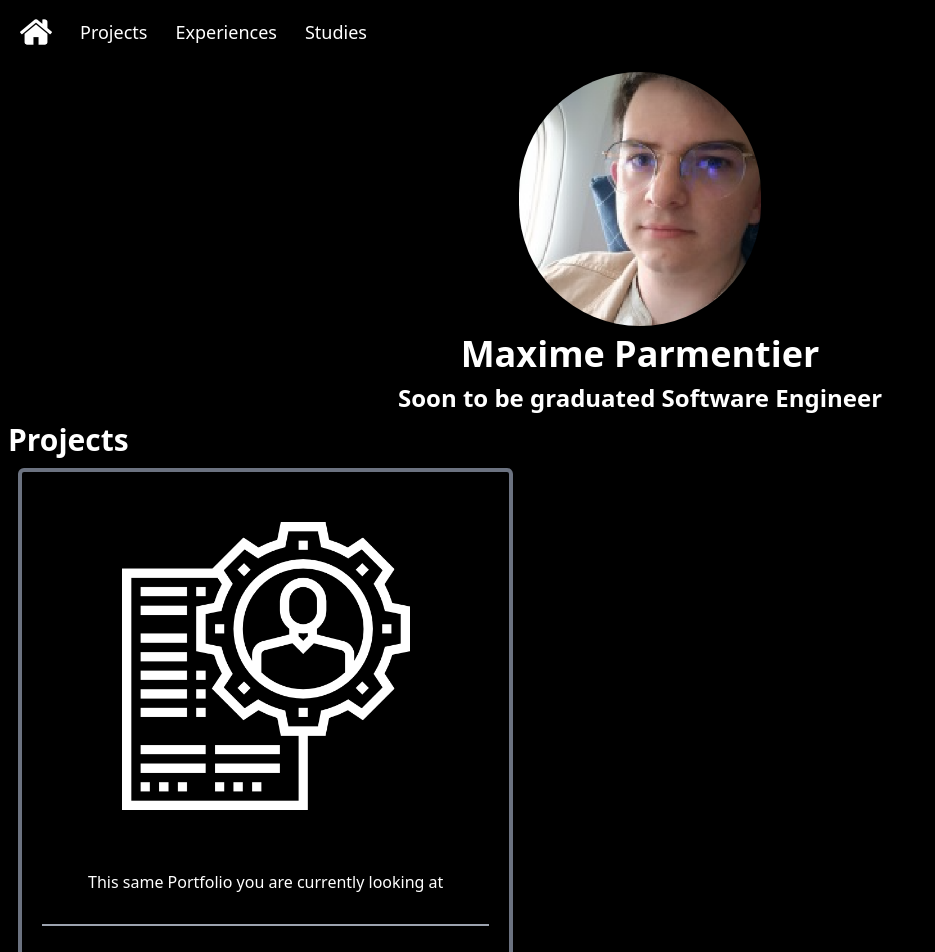
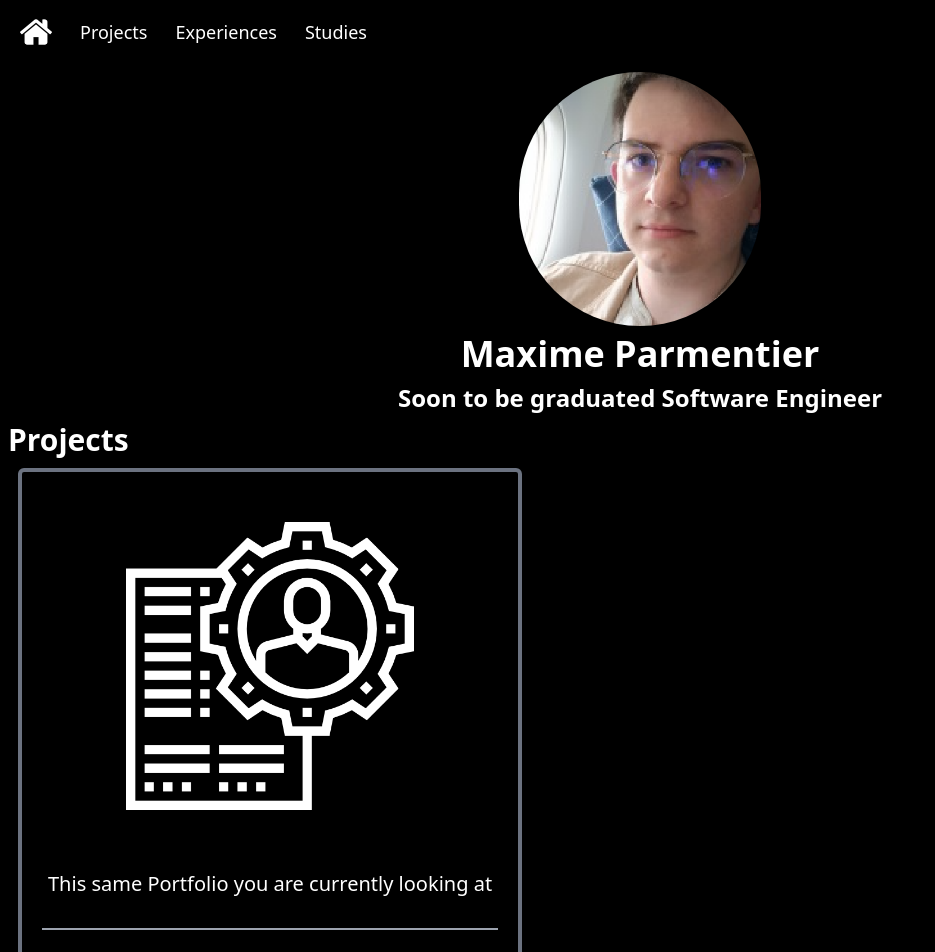
Before and after one commit to Deffohn/portfolio-website, a Next.js app in the folder frontend/: page / in a window 1280 px wide. Shown: the top 952 px of the page, without its empty margins (0-935 px from the left). Built offline with nearby package versions, Linux system fonts and the light colour scheme.

Commit message:
💄 🐛 fix project title text size on portfolio

```diff
--- a/frontend/components/Projects.tsx
+++ b/frontend/components/Projects.tsx
@@ -41,7 +41,11 @@
         </div>
         <div className="flex flex-col mx-2.5 my-2.5 justify-between">
           <div className="flex mx-1.5 my-2.5 items-center justify-center">
-            <h3 className='text-center text-white no-underline break-words'>{contentInput.projectName}</h3>
+            <h3 className='text-center text-white no-underline break-words
+                          text-xl'
+            >
+              {contentInput.projectName}
+            </h3>
           </div>
         </div>
         <div className="flex flex-col mx-2.5 my-2.5 justify-between">
```
